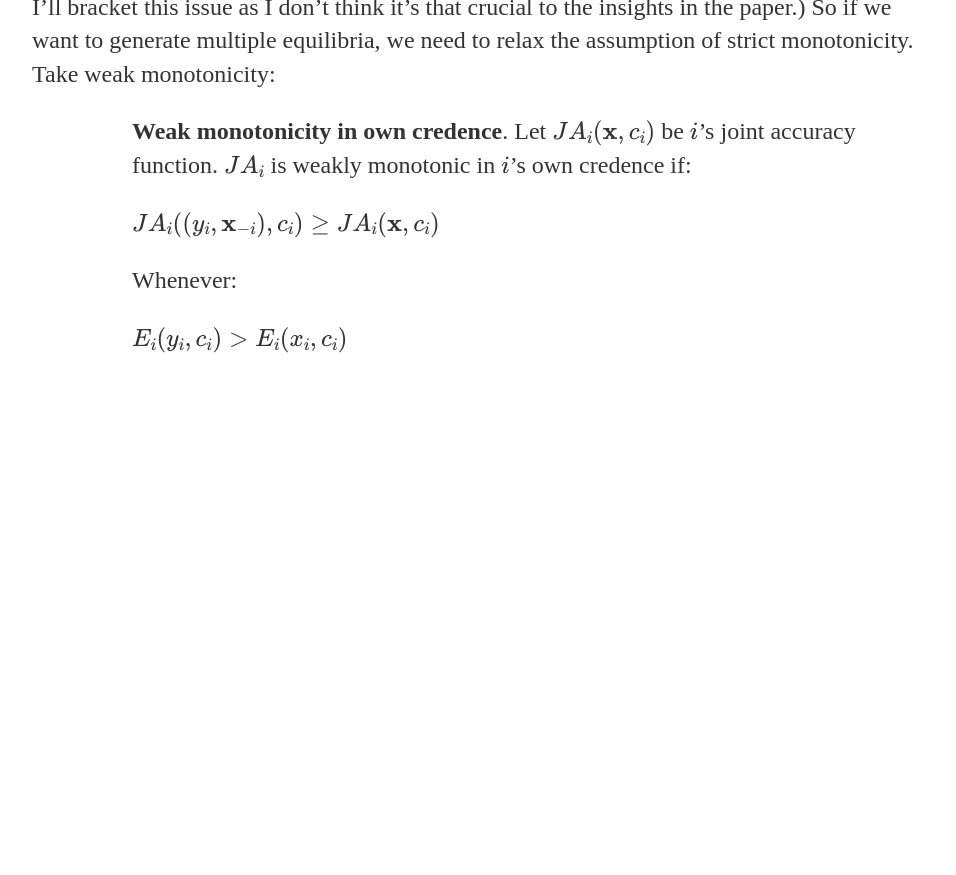
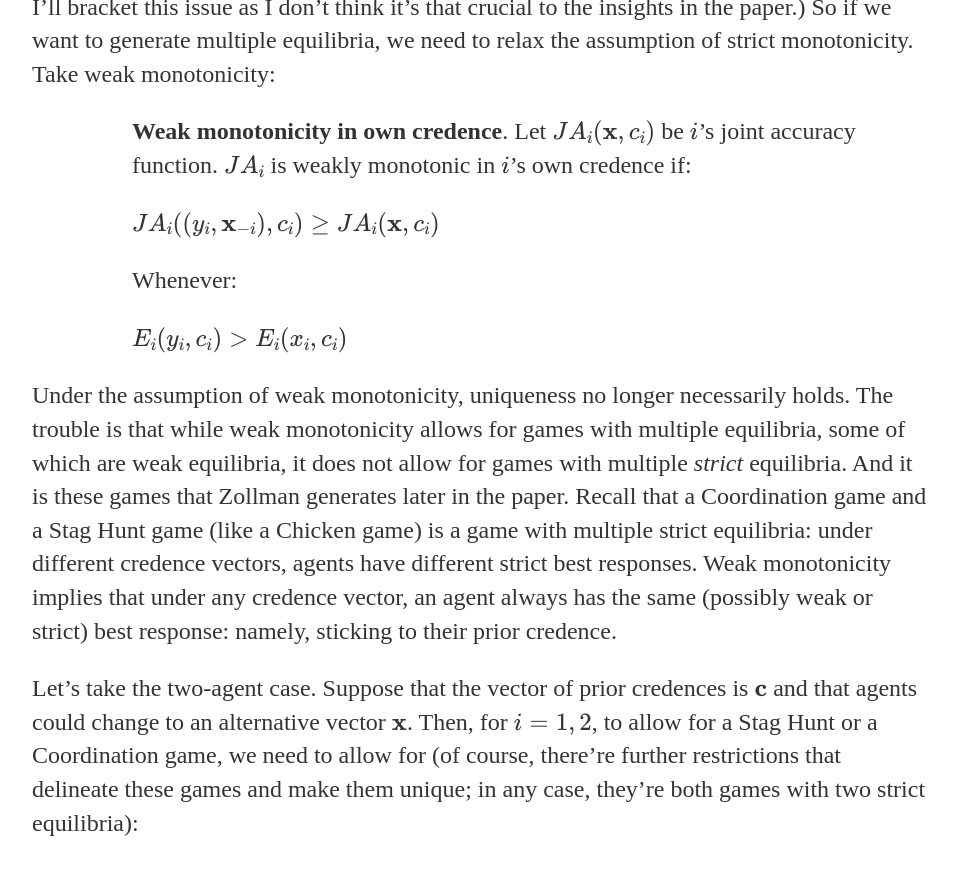
Before and after one commit to uzunovam/uzunovam, a Jekyll site: the page built from _posts/2020-07-22-kevin-zollman-on-game-theory-and-epistemology.md, in a window 1280 px wide and 900 px high, scrolled down 4736 px. Shown: the top 875 px of the window, without its empty margins (160-1116 px from the left). Built offline with Jekyll 4.4.1, drawn with Linux system fonts in a browser that asks for light colours; before the commit the page ends 5151 px from its top, so only the background shows below that.

Commit message:
Update 2020-07-22-kevin-zollman-on-game-theory-and-epistemology.md

```diff
--- a/_posts/2020-07-22-kevin-zollman-on-game-theory-and-epistemology.md
+++ b/_posts/2020-07-22-kevin-zollman-on-game-theory-and-epistemology.md
@@ -72,3 +72,7 @@ date: 2020-07-22
 <p style="padding-left:100px;">Whenever:</p>
 
 <p style="padding-left:100px;">\(E_{i}(y_{i}, c_{i}) &gt; E_{i}(x_{i}, c_{i})\)</p>
+
+<p>Under the assumption of weak monotonicity, uniqueness no longer necessarily holds. The trouble is that while weak monotonicity allows for games with multiple equilibria, some of which are weak equilibria, it does not allow for games with multiple <cite>strict</cite> equilibria. And it is these games that Zollman generates later in the paper. Recall that a Coordination game and a Stag Hunt game (like a Chicken game) is a game with multiple strict equilibria: under different credence vectors, agents have different strict best responses. Weak monotonicity implies that under any credence vector, an agent always has the same (possibly weak or strict) best response: namely, sticking to their prior credence.</p>
+
+<p>Let’s take the two-agent case. Suppose that the vector of prior credences is \(\mathbf{c}\) and that agents could change to an alternative vector \(\mathbf{x}\). Then, for \(i = 1, 2\), to allow for a Stag Hunt or a Coordination game, we need to allow for (of course, there’re further restrictions that delineate these games and make them unique; in any case, they’re both games with two strict equilibria):</p>
```
